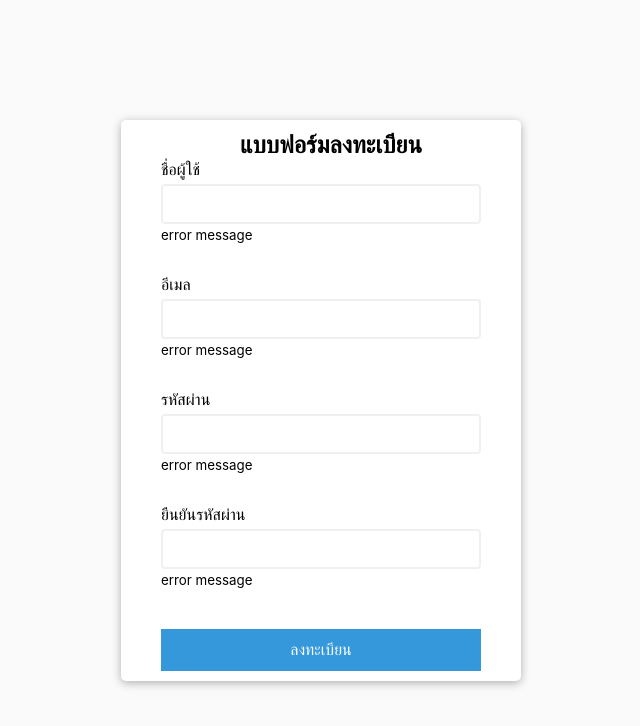
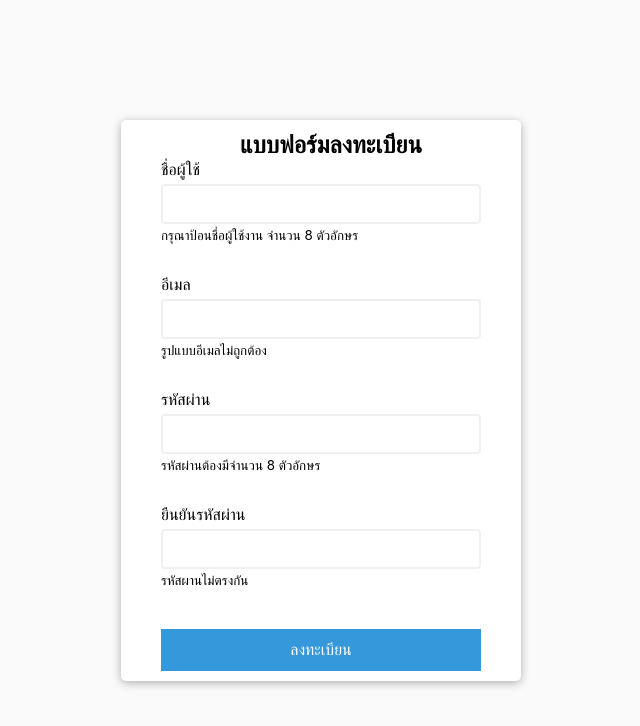
Before and after one commit to jirawan-chuapradit/react-workshop, a React (Create React App) app in the folder form-validation/: page / in a window 1280 px wide. Shown: the top 726 px of the page, without its empty margins (319-959 px from the left). Built offline with nearby package versions, Linux system fonts and the light colour scheme.

Commit message:
handle error message

```diff
--- a/form-validation/src/components/FormComponent.js
+++ b/form-validation/src/components/FormComponent.js
@@ -6,6 +6,11 @@ const FormComponent = () => {
   const [email, setEmail] = useState("");
   const [password, setPassword] = useState("");
   const [rePassword, setRePassword] = useState("");
+
+  const [errorUserName, setErrorUseName] = useState("กรุณาป้อนชื่อผู้ใช้งาน จำนวน 8 ตัวอักษร");
+  const [errorEmail, setErrorEmail] = useState("รูปแบบอีเมลไม่ถูกต้อง");
+  const [errorPassword, setErrorPassword] = useState("รหัสผ่านต้องมีจำนวน 8 ตัวอักษร");
+  const [errorRePassword, setErrorRePassword] = useState("รหัสผานไม่ตรงกัน");
 
   return (
     <div className="container">
@@ -18,7 +23,7 @@ const FormComponent = () => {
             value={userName}
             onChange={(e) => setUserName(e.target.value)}
           />
-          <small> error message</small>
+          <small> {errorUserName}</small>
         </div>
 
         <div className="form-control">
@@ -28,7 +33,7 @@ const FormComponent = () => {
             value={email}
             onChange={(e) => setEmail(e.target.value)}
           />
-          <small> error message</small>
+          <small>{errorEmail}</small>
         </div>
 
         <div className="form-control">
@@ -38,7 +43,7 @@ const FormComponent = () => {
             value={password}
             onChange={(e) => setPassword(e.target.value)}
           />
-          <small> error message</small>
+          <small> {errorPassword}</small>
         </div>
 
         <div className="form-control">
@@ -48,7 +53,7 @@ const FormComponent = () => {
             value={rePassword}
             onChange={(e) => setRePassword(e.target.value)}
           />
-          <small> error message</small>
+          <small> {errorRePassword}</small>
         </div>
         <button type="submit">ลงทะเบียน</button>
       </form>
```
